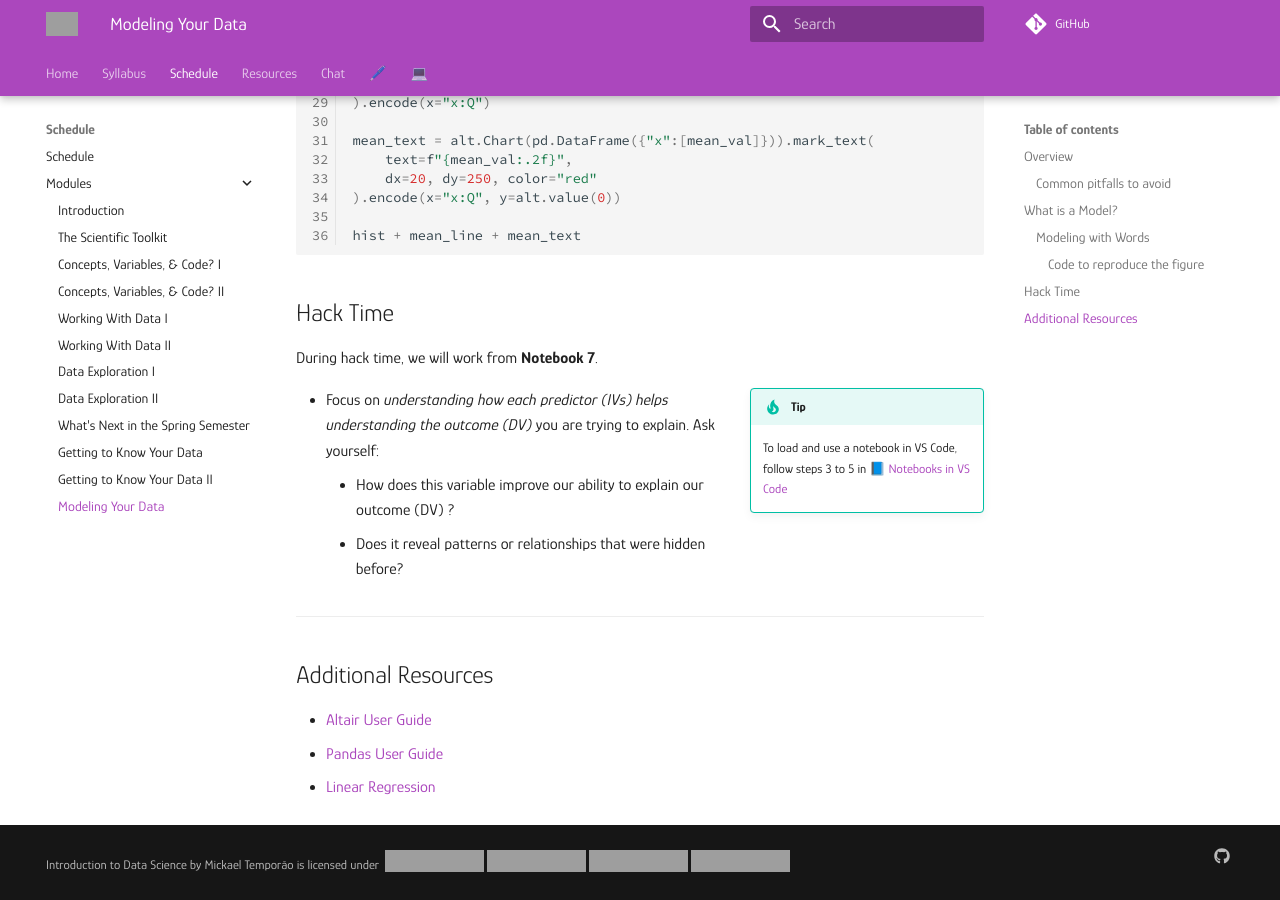
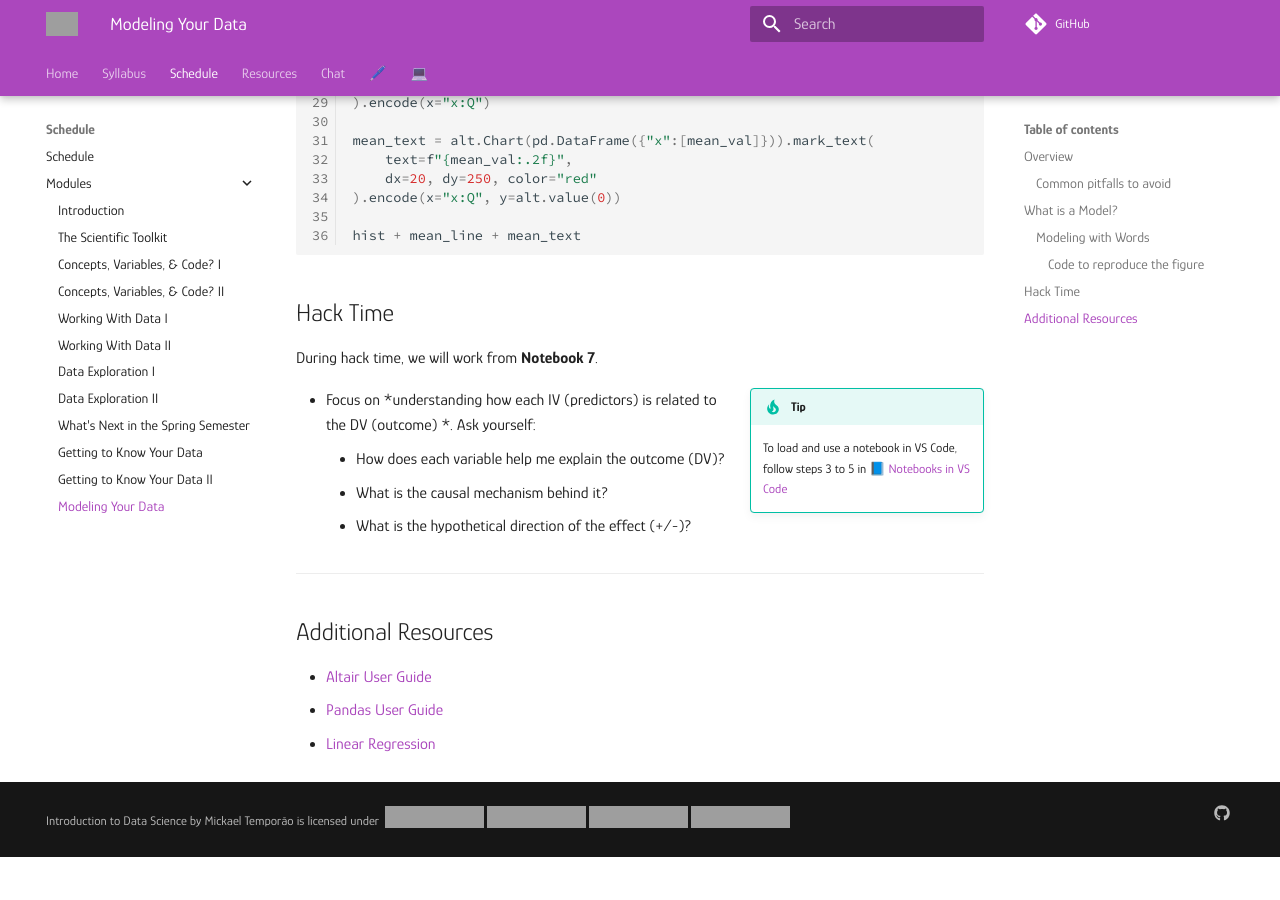
Before and after one commit to mickaeltemporao/itds, an MkDocs documentation site: the page built from docs/modules/modeling-1.md, in a window 1280 px wide and 900 px high, scrolled down 2804 px, cut to the strip 0-900 px from the top of the window. Built offline with MkDocs 1.6.1 and Material for MkDocs 9.7.7, drawn with Linux system fonts in a browser that asks for light colours; comment, search, counter and statistics services are not loaded; after the commit the page ends 3661 px from its top, so only the background shows below that; grey boxes are pictures that could not be loaded.

Commit message:
update tips

```diff
--- a/docs/modules/modeling-1.md
+++ b/docs/modules/modeling-1.md
@@ -108,9 +108,10 @@ During hack time, we will work from **Notebook 7**.
     To load and use a notebook in VS Code, follow steps 3 to 5 in
     [📘 Notebooks in VS Code](../resources/notebook-vscode.md)
 
-- Focus on *understanding how each predictor (IVs) helps understanding the outcome (DV)* you are trying to explain. Ask yourself:
-    - How does this variable improve our ability to explain our outcome (DV) ?
-    - Does it reveal patterns or relationships that were hidden before?
+- Focus on *understanding how each IV (predictors) is related to the DV (outcome) *. Ask yourself:
+    - How does each variable help me explain the outcome (DV)?
+    - What is the causal mechanism behind it?
+    - What is the hypothetical direction of the effect (+/-)?
 
 ---
 
```
